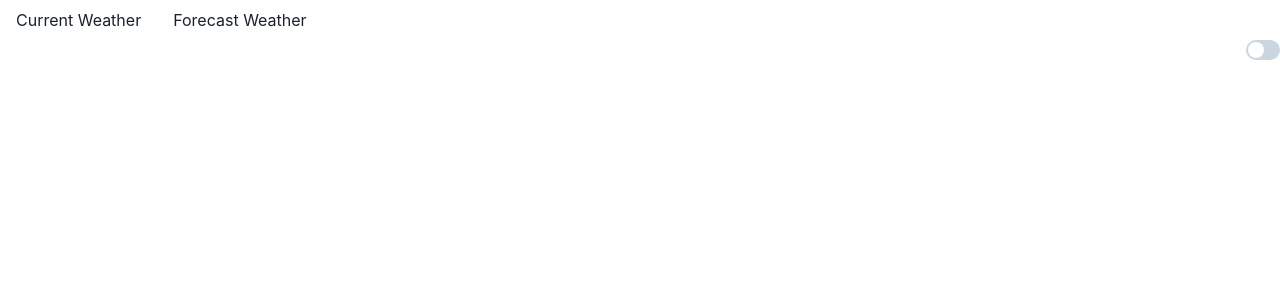
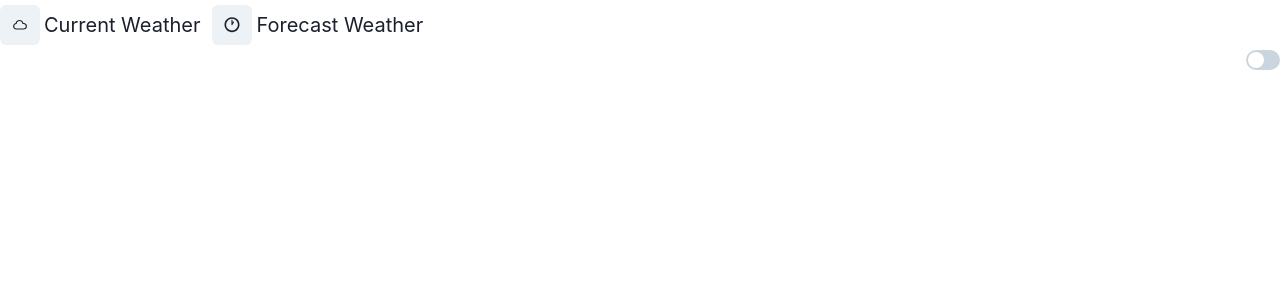
Before and after one commit to Satishchilkaka/my-store, a Next.js app: page / in a window 1280 px wide. Shown: the top 300 px of the page. Built offline with nearby package versions, Linux system fonts and the light colour scheme.

Commit message:
update nav

```diff
--- a/src/components/WeatherNavigation.tsx
+++ b/src/components/WeatherNavigation.tsx
@@ -1,44 +1,45 @@
 import React from 'react';
-import Link from 'next/link';
-import { Box, Flex, HStack, Text } from '@chakra-ui/react';
-import NextLink from "next/link";
+import { Flex, IconButton, Text } from '@chakra-ui/react';
+import { WiCloud, WiTime1 } from 'react-icons/wi';
+import { useRouter } from 'next/router';
+
 export const WeatherNavigation = () => {
+  const router = useRouter();
+
+  const navigateTo = (path: string) => {
+    router.push(path);
+  };
+
+  const paths = [
+    {
+      label: 'Current Weather',
+      path: '/current',
+      icon: WiCloud,
+    },
+    {
+      label: 'Forecast Weather',
+      path: '/forecast',
+      icon: WiTime1,
+    }
+  ];
+
   return (
-    <Flex>
-      <HStack>
-      <Box>
-      <NextLink href="/current">
-        <Box
-          as="a"
-          display="block"
-          px={4}
-          py={2}
-          rounded="md"
-
-          _hover={{ color: "blue.500"}}
-        >
-          <Text>Current Weather</Text>
-        </Box>
-      </NextLink>
-    </Box>
-
-      <Box>
-
-
-      <Link href="/forecast">
-
-          <Text
-            display="block"
-
-            _hover={{ color: 'blue.500' }}
-            p={2}
-          >
-            Forecast Weather
-          </Text>
-
-      </Link>
-      </Box>
-      </HStack>
+    <Flex h="100%">
+      <Flex alignItems="center" display="flex" h={50} cursor="pointer" >
+        {paths.map((item, index) => (
+          <Flex alignItems="center" key={index} onClick={() => navigateTo(item.path)}>
+            <IconButton aria-label={item.label} icon={<item.icon size={20} />} />
+            <Text
+              fontSize="20px"
+              ml={1}
+              mr={3}
+              onClick={() => navigateTo(item.path)}
+            >
+              {item.label}
+            </Text>
+          </Flex>
+        ))}
+      </Flex>
     </Flex>
   );
 };
```
